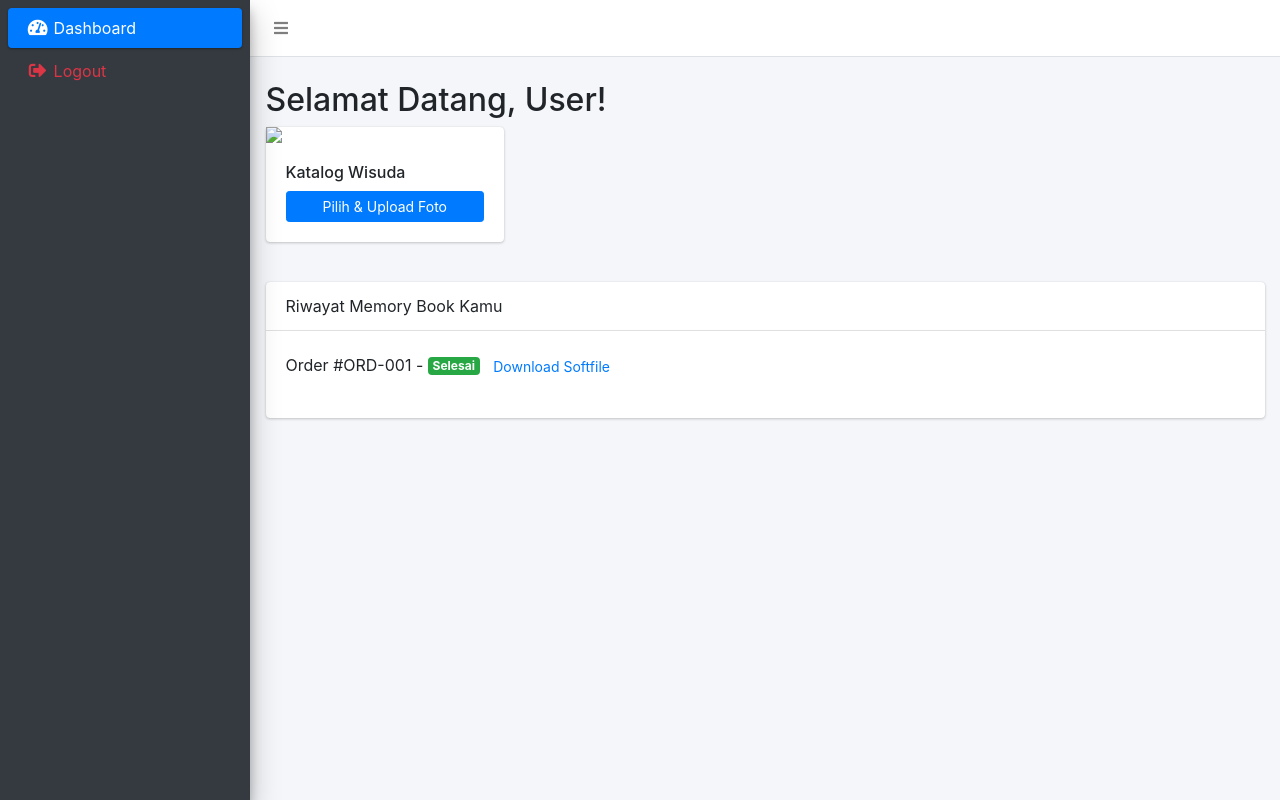
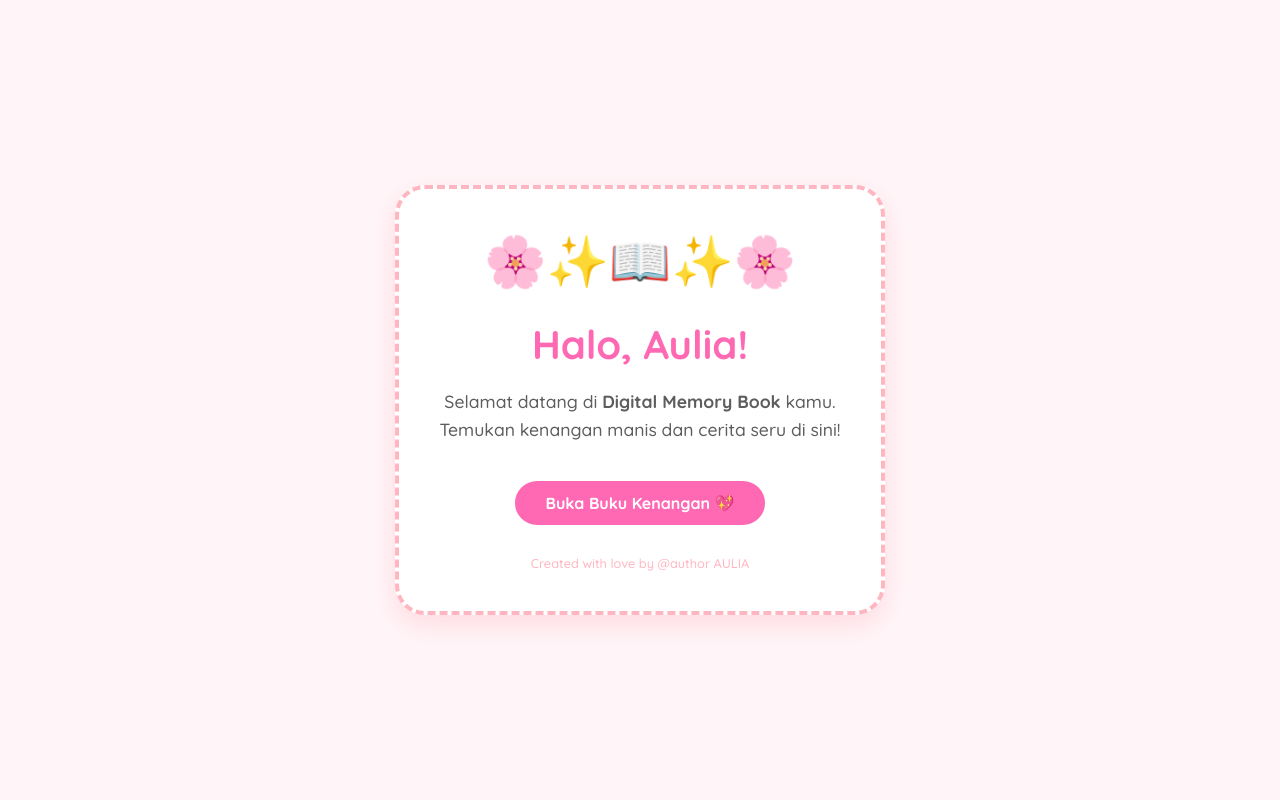
Before and after one commit to naylanasywa2-png/Proyek-pemweb, a CodeIgniter 4 app: the page made by app/Views/user/index.php in a window 1280 px wide. Run offline with PHP 8.4 and a stand-in for CodeIgniter, Linux system fonts and the light colour scheme; the template is opened without the code that fills it, so the values that code supplies are empty; some libraries are stand-ins or nearby versions.

Commit message:
Merge kerjaan Vanti dengan navigasi katalog

```diff
--- a/app/Views/user/index.php
+++ b/app/Views/user/index.php
@@ -1,23 +1,88 @@
-<?= $this->extend('layout/main') ?>
-<?= $this->section('content') ?>
-<h2>Selamat Datang, User!</h2>
-<div class="row">
-    <div class="col-md-3">
-        <div class="card">
-            <img src="https://via.placeholder.com/150" class="card-img-top">
-            <div class="card-body">
-                <h6>Katalog Wisuda</h6>
-                <button class="btn btn-primary btn-block btn-sm">Pilih & Upload Foto</button>
-            </div>
-        </div>
+<!DOCTYPE html>
+<html lang="en">
+<head>
+    <meta charset="UTF-8">
+    <meta name="viewport" content="width=device-width, initial-scale=1.0">
+    <title>Digital Memory Book | @author AULIA</title>
+    <link href="https://fonts.googleapis.com/css2?family=Quicksand:wght@500;700&display=swap" rel="stylesheet">
+    <style>
+        body {
+            background-color: #fff5f8;
+            font-family: 'Quicksand', sans-serif;
+            display: flex;
+            justify-content: center;
+            align-items: center;
+            height: 100vh;
+            margin: 0;
+            color: #5d5d5d;
+        }
+
+        .container {
+            background-color: white;
+            padding: 40px;
+            border-radius: 30px;
+            box-shadow: 0 10px 25px rgba(255, 182, 193, 0.4);
+            text-align: center;
+            border: 4px dashed #ffb6c1;
+            max-width: 500px;
+        }
+
+        h1 {
+            color: #ff69b4;
+            font-size: 2.5rem;
+            margin-bottom: 10px;
+        }
+
+        p {
+            font-size: 1.1rem;
+            line-height: 1.6;
+        }
+
+        .emoji-deco {
+            font-size: 50px;
+            margin-bottom: 20px;
+        }
+
+        .btn-start {
+            background-color: #ff69b4;
+            color: white;
+            border: none;
+            padding: 12px 30px;
+            border-radius: 50px;
+            font-size: 1rem;
+            font-weight: bold;
+            cursor: pointer;
+            transition: transform 0.2s, background-color 0.2s;
+            text-decoration: none;
+            display: inline-block;
+            margin-top: 20px;
+        }
+
+        .btn-start:hover {
+            background-color: #ff1493;
+            transform: scale(1.05);
+        }
+
+        .footer {
+            margin-top: 30px;
+            font-size: 0.8rem;
+            color: #ffb6c1;
+        }
+    </style>
+</head>
+<body>
+
+<div class="container">
+    <div class="emoji-deco">🌸✨📖✨🌸</div>
+    <h1>Halo, Aulia!</h1>
+    <p>Selamat datang di <b>Digital Memory Book</b> kamu. <br> Temukan kenangan manis dan cerita seru di sini!</p>
+
+   <a href="<?= base_url('katalog'); ?>" class="btn-start">Buka Buku Kenangan 💖</a>
+
+    <div class="footer">
+        Created with love by @author AULIA
     </div>
 </div>
 
-<div class="card mt-4">
-    <div class="card-header">Riwayat Memory Book Kamu</div>
-    <div class="card-body">
-        <p>Order #ORD-001 - <span class="badge badge-success">Selesai</span>
-        <a href="#" class="btn btn-sm btn-link">Download Softfile</a></p>
-    </div>
-</div>
-<?= $this->endSection() ?>
+</body>
+</html>
```
Also changed, not shown: app/Config/Database.php (+6 -5 lines), app/Config/Routes.php (+13 -0 lines), app/Controllers/Home.php (+15 -2 lines), app/Views/user/custom.php (deleted, +0 -60 lines), app/Views/user/katalog.php (+165 -18 lines), public/index.php (+4 -5 lines).
